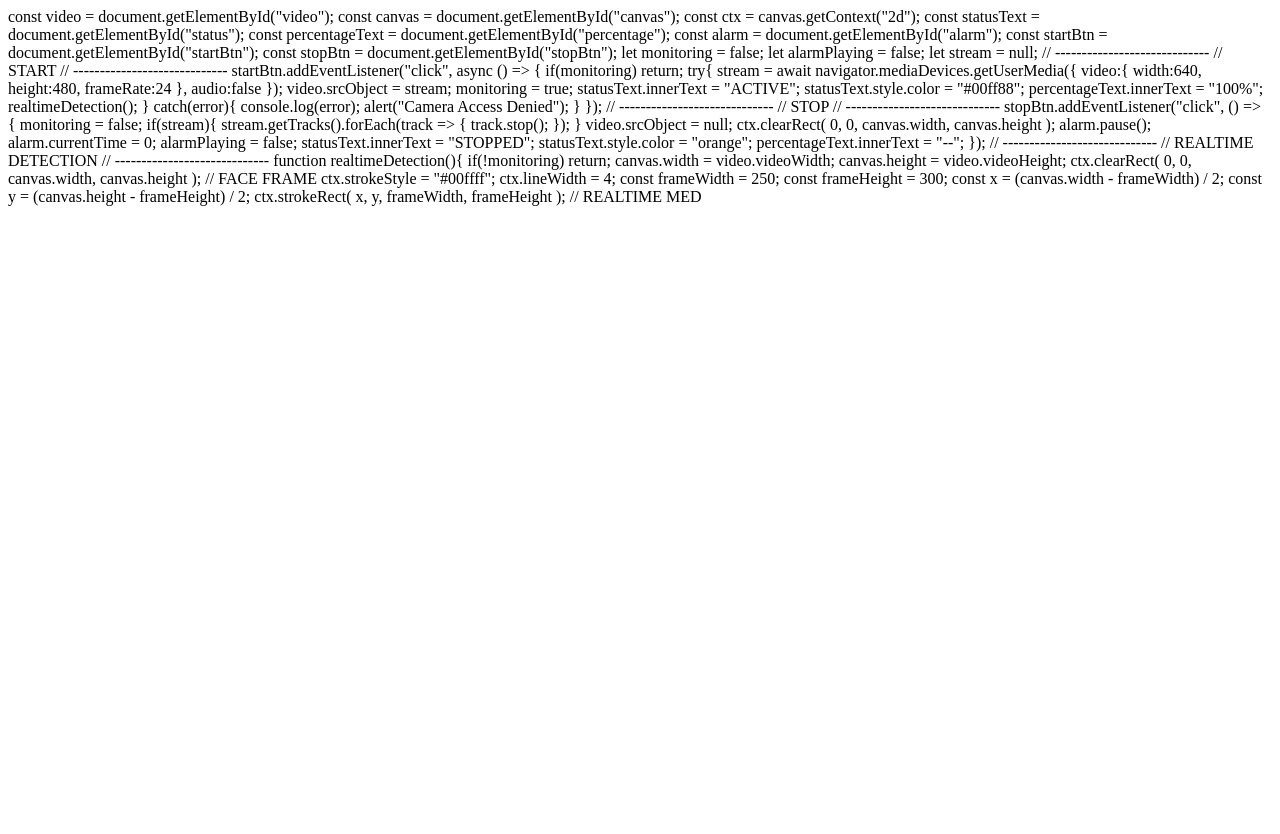
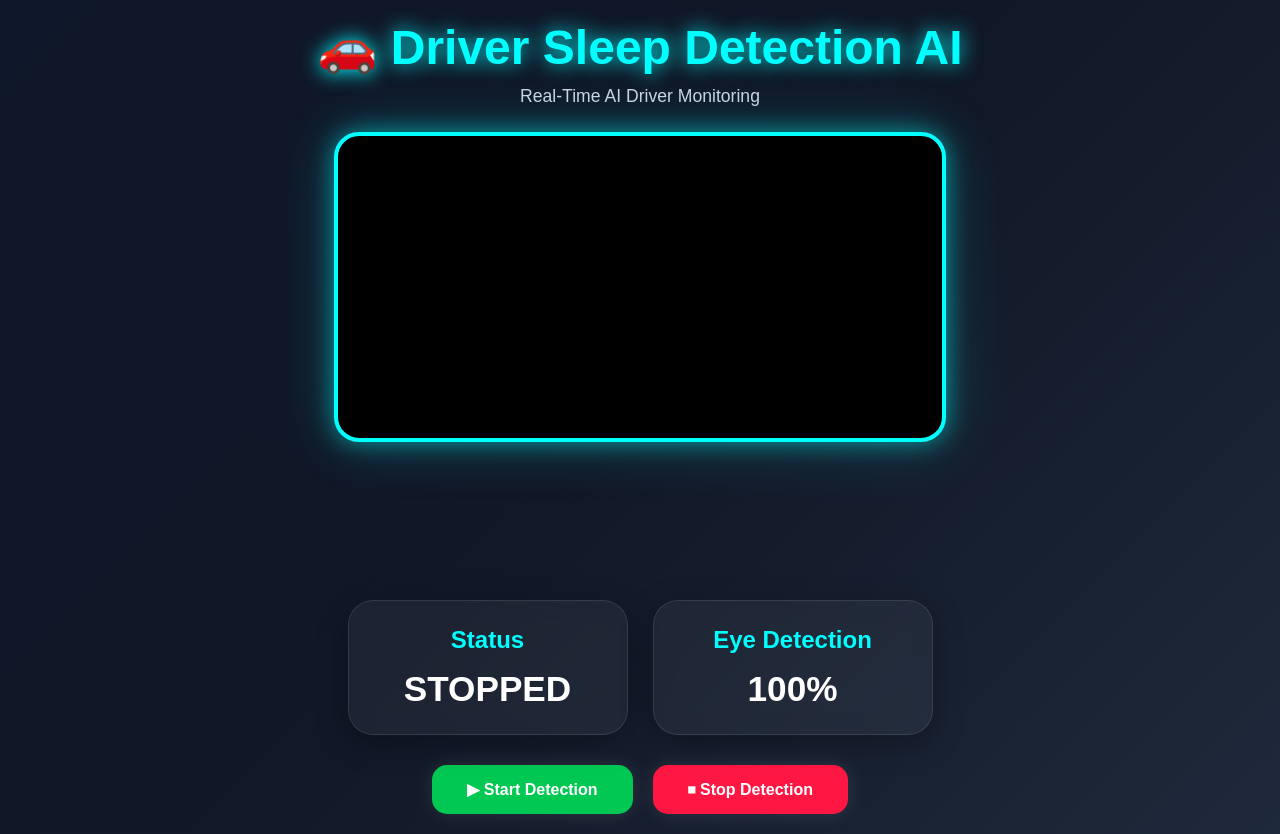
Before and after one commit to vivek-0409/driver-sleep-detection-ai, a Flask app: page / in a window 1280 px wide. Before the commit the page ends 206 px from the top, so only its background shows below. Run offline with Flask 3, Linux system fonts and the light colour scheme.

Commit message:
Update index.html

```diff
--- a/templates/index.html
+++ b/templates/index.html
@@ -1,151 +1,93 @@
-const video = document.getElementById("video");
+<!DOCTYPE html>
+<html lang="en">
 
-const canvas = document.getElementById("canvas");
+<head>
 
-const ctx = canvas.getContext("2d");
+<meta charset="UTF-8">
 
-const statusText = document.getElementById("status");
+<meta name="viewport"
+content="width=device-width, initial-scale=1.0">
 
-const percentageText = document.getElementById("percentage");
+<title>Driver Sleep Detection AI</title>
 
-const alarm = document.getElementById("alarm");
+<link rel="stylesheet"
+href="{{ url_for('static', filename='style.css') }}">
 
-const startBtn = document.getElementById("startBtn");
+</head>
 
-const stopBtn = document.getElementById("stopBtn");
+<body>
 
-let monitoring = false;
+<div class="container">
 
-let alarmPlaying = false;
+    <div class="title">
 
-let stream = null;
+        <h1>🚗 Driver Sleep Detection AI</h1>
 
+        <p>
+            Real-Time AI Driver Monitoring
+        </p>
 
-// -----------------------------
-// START
-// -----------------------------
-startBtn.addEventListener("click", async () => {
+    </div>
 
-    if(monitoring) return;
+    <div class="video-container">
 
-    try{
+        <video
+        id="video"
+        autoplay
+        playsinline>
+        </video>
 
-        stream = await navigator.mediaDevices.getUserMedia({
+        <canvas id="canvas"></canvas>
 
-            video:{
-                width:640,
-                height:480,
-                frameRate:24
-            },
+    </div>
 
-            audio:false
+    <div class="panel">
 
-        });
+        <div class="card">
 
-        video.srcObject = stream;
+            <h2>Status</h2>
 
-        monitoring = true;
+            <p id="status">
+                STOPPED
+            </p>
 
-        statusText.innerText = "ACTIVE";
+        </div>
 
-        statusText.style.color = "#00ff88";
+        <div class="card">
 
-        percentageText.innerText = "100%";
+            <h2>Eye Detection</h2>
 
-        realtimeDetection();
+            <p id="percentage">
+                100%
+            </p>
 
-    }
+        </div>
 
-    catch(error){
+    </div>
 
-        console.log(error);
+    <div class="buttons">
 
-        alert("Camera Access Denied");
+        <button id="startBtn">
+            ▶ Start Detection
+        </button>
 
-    }
+        <button id="stopBtn">
+            ⏹ Stop Detection
+        </button>
 
-});
+    </div>
 
+</div>
 
-// -----------------------------
-// STOP
-// -----------------------------
-stopBtn.addEventListener("click", () => {
+<audio id="alarm" loop>
 
-    monitoring = false;
+    <source src="{{ url_for('static',
+    filename='Alarm.wav') }}">
 
-    if(stream){
+</audio>
 
-        stream.getTracks().forEach(track => {
+<script src="{{ url_for('static',
+filename='script.js') }}"></script>
 
-            track.stop();
-
-        });
-
-    }
-
-    video.srcObject = null;
-
-    ctx.clearRect(
-        0,
-        0,
-        canvas.width,
-        canvas.height
-    );
-
-    alarm.pause();
-
-    alarm.currentTime = 0;
-
-    alarmPlaying = false;
-
-    statusText.innerText = "STOPPED";
-
-    statusText.style.color = "orange";
-
-    percentageText.innerText = "--";
-
-});
-
-
-// -----------------------------
-// REALTIME DETECTION
-// -----------------------------
-function realtimeDetection(){
-
-    if(!monitoring) return;
-
-    canvas.width = video.videoWidth;
-
-    canvas.height = video.videoHeight;
-
-    ctx.clearRect(
-        0,
-        0,
-        canvas.width,
-        canvas.height
-    );
-
-    // FACE FRAME
-    ctx.strokeStyle = "#00ffff";
-
-    ctx.lineWidth = 4;
-
-    const frameWidth = 250;
-
-    const frameHeight = 300;
-
-    const x =
-    (canvas.width - frameWidth) / 2;
-
-    const y =
-    (canvas.height - frameHeight) / 2;
-
-    ctx.strokeRect(
-        x,
-        y,
-        frameWidth,
-        frameHeight
-    );
-
-    // REALTIME MED
+</body>
+</html>
```
